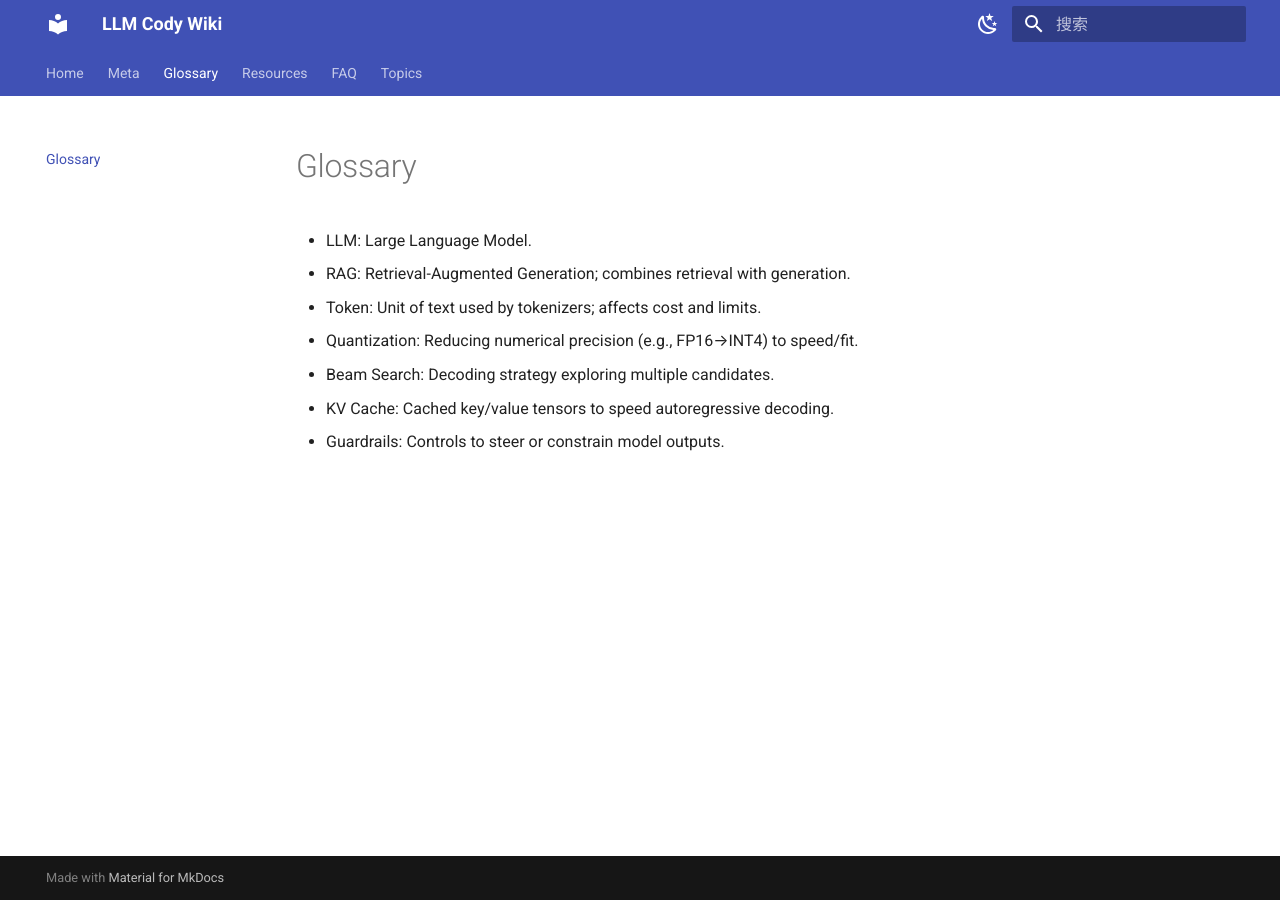
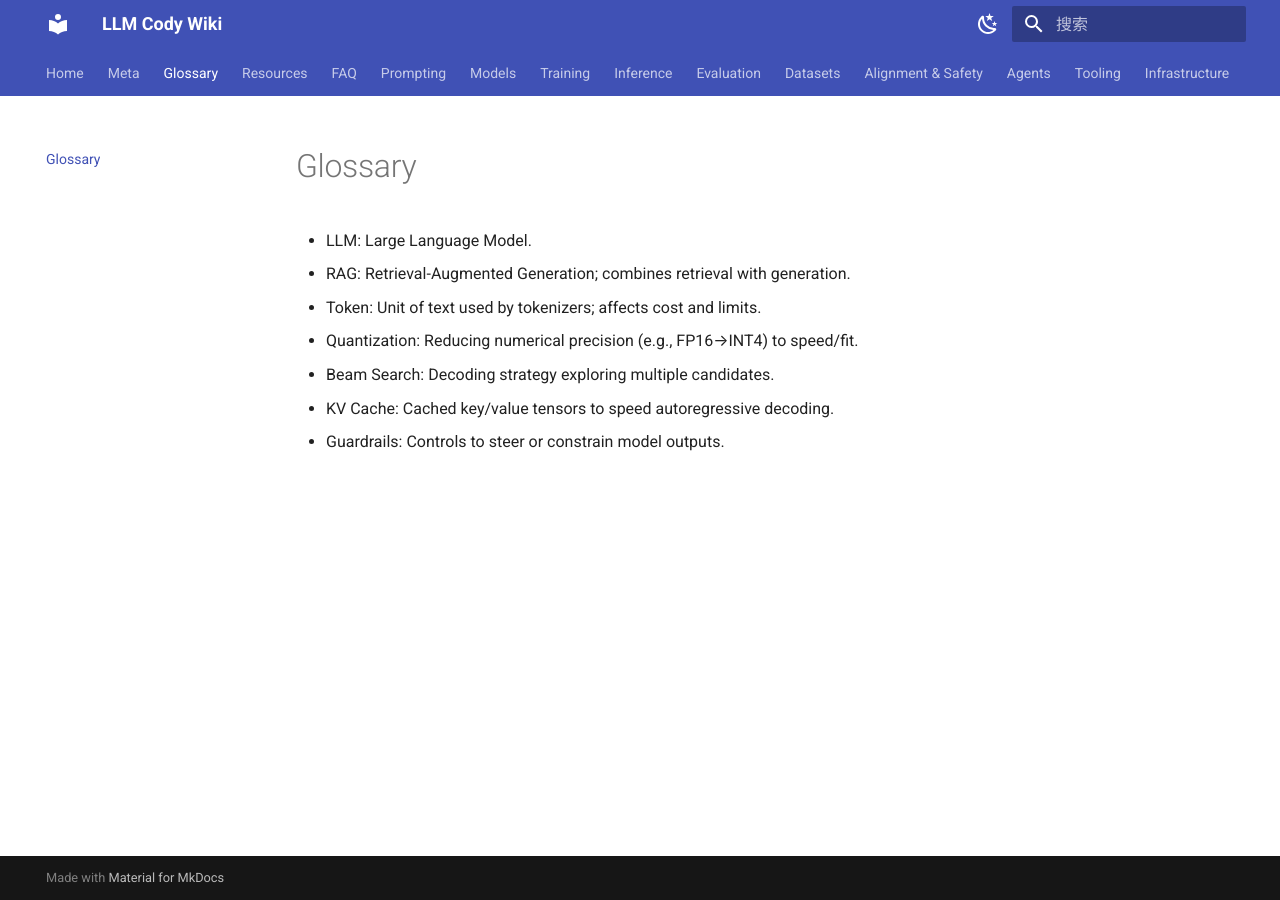
Before and after one commit to TianCai19/llm-cody-wiki, an MkDocs documentation site: the page built from docs/glossary.md, in a window 1280 px wide. Built offline with MkDocs 1.6.1 and Material for MkDocs 9.7.7, drawn with Linux system fonts in a browser that asks for light colours; part of the change alters nothing that is shown.

Commit message:
feat: expand navigation

```diff
--- a/mkdocs.yml
+++ b/mkdocs.yml
@@ -41,27 +41,31 @@ nav:
   - Glossary: glossary.md
   - Resources: resources.md
   - FAQ: faq.md
-  - Topics:
-      - Prompting: prompting/overview.md
-      - Models: models/overview.md
-      - Training: training/overview.md
-      - Training / Swift (ms-swift): training/ms-swift.md
-      - Training / Unsloth: training/unsloth.md
-      - Training / Unsloth RL: training/unsloth-rl.md
-      - Inference: inference/overview.md
-      - Evaluation: evaluation/overview.md
-      - Evaluation / EvalScope: evaluation/evalscope.md
-      - Evaluation / Ruler: evaluation/ruler.md
-      - Datasets: datasets/overview.md
-      - Datasets / easy-dataset: datasets/easy-dataset.md
-      - Alignment & Safety: alignment-safety/overview.md
-      - Agents: agents/overview.md
-      - Agents / LangGraph Monitoring: agents/langgraph-monitoring.md
-      - Tooling: tooling/overview.md
-      - Tooling / LiteLLM Local: tooling/litellm.md
-      - Tooling / OpenAI Harmony: tooling/openai-harmony.md
-      - Infrastructure: infrastructure/overview.md
-      - Applications: applications/overview.md
+  - Prompting: prompting/overview.md
+  - Models: models/overview.md
+  - Training:
+      - Overview: training/overview.md
+      - Swift (ms-swift): training/ms-swift.md
+      - Unsloth: training/unsloth.md
+      - Unsloth RL: training/unsloth-rl.md
+  - Inference: inference/overview.md
+  - Evaluation:
+      - Overview: evaluation/overview.md
+      - EvalScope: evaluation/evalscope.md
+      - Ruler: evaluation/ruler.md
+  - Datasets:
+      - Overview: datasets/overview.md
+      - easy-dataset: datasets/easy-dataset.md
+  - Alignment & Safety: alignment-safety/overview.md
+  - Agents:
+      - Overview: agents/overview.md
+      - LangGraph Monitoring: agents/langgraph-monitoring.md
+  - Tooling:
+      - Overview: tooling/overview.md
+      - LiteLLM Local: tooling/litellm.md
+      - OpenAI Harmony: tooling/openai-harmony.md
+  - Infrastructure: infrastructure/overview.md
+  - Applications: applications/overview.md
 site_dir: site
 markdown_extensions:
   - admonition
```
